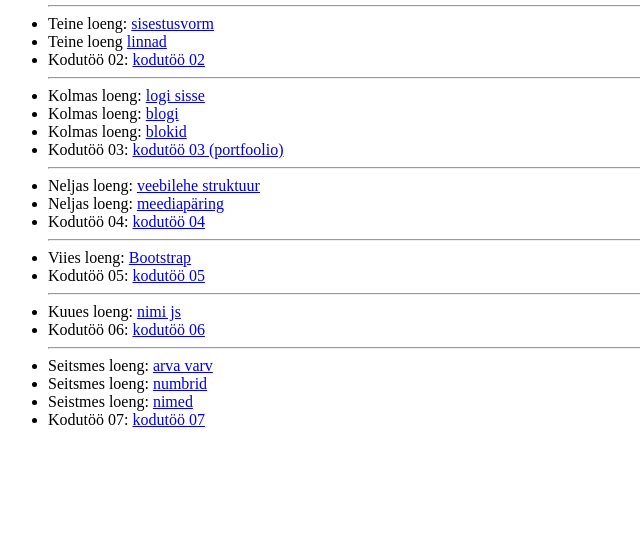
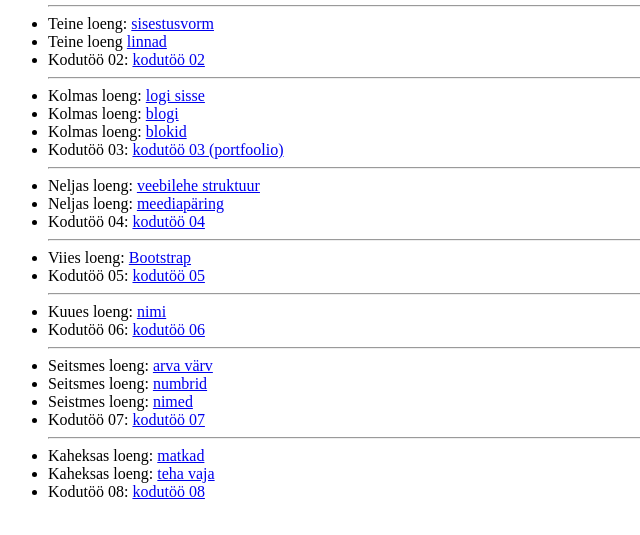
Before and after one commit to AveEst/veebikursus, a plain HTML site: page index.html in a window 1280 px wide. Shown: the part 119-654 px from the top of the page, without its empty margins (0-640 px from the left). Drawn offline with Linux system fonts and the light colour scheme.

Commit message:
uuendused

```diff
--- a/index.html
+++ b/index.html
@@ -28,13 +28,17 @@
         <li>Viies loeng: <a href="./loeng05/index.html">Bootstrap</a></li>
         <li>Kodutöö 05: <a href="./loeng05/kodutöö05.html">kodutöö 05</a></li>
         <hr>
-        <li>Kuues loeng: <a href="./loeng06/index.html">nimi js</a></li>
+        <li>Kuues loeng: <a href="./loeng06/index.html">nimi</a></li>
         <li>Kodutöö 06: <a href="./loeng06/varvid.html">kodutöö 06</a></li>
         <hr>
-        <li>Seitsmes loeng: <a href="./loeng07/arvavarv.html">arva varv</a></li>
+        <li>Seitsmes loeng: <a href="./loeng07/arvavarv.html">arva värv</a></li>
         <li>Seitsmes loeng: <a href="./loeng07/numbrid.html">numbrid</a></li>
         <li>Seistmes loeng: <a href="./loeng07/nimed.html">nimed</a></li>
         <li>Kodutöö 07: <a href="./loeng07/kodtutöö07.html">kodutöö 07</a></li>
+        <hr>
+        <li>Kaheksas loeng: <a href="./loeng08/matkad.html">matkad</a></li>
+        <li>Kaheksas loeng: <a href="./loeng08/tehavaja.html">teha vaja</a></li>
+        <li>Kodutöö 08: <a href="./loeng08/kodtutöö08.html">kodutöö 08</a></li>
 
 
 
```
Also changed, not shown: loeng08/täna/tühi.js (deleted).
